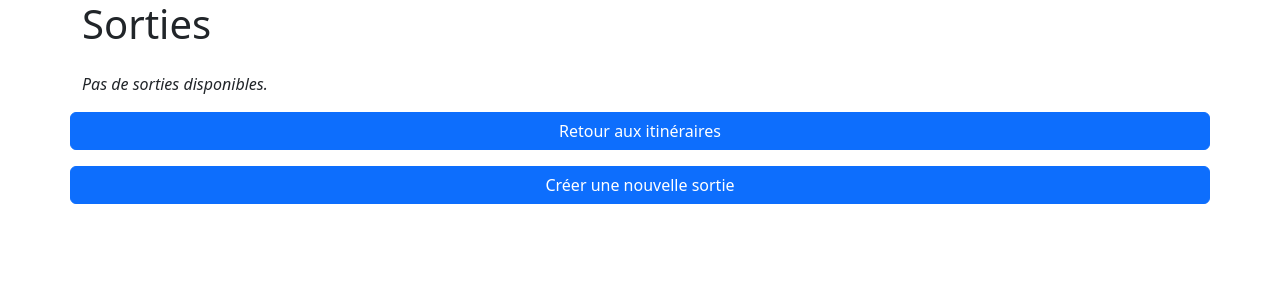
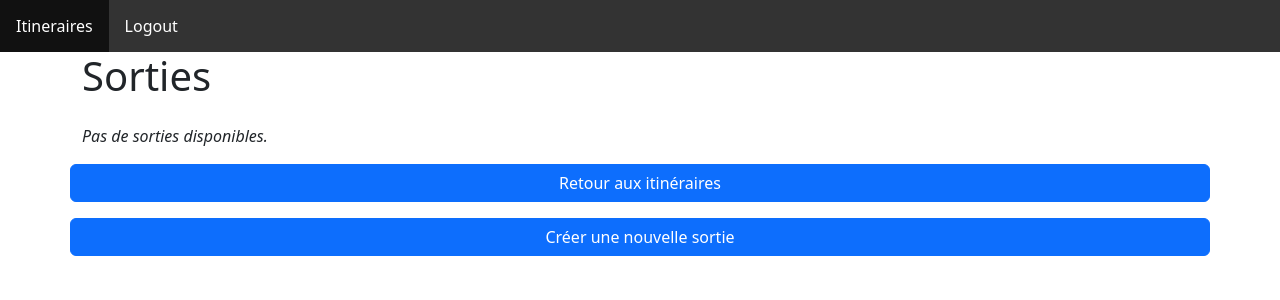
Before and after one commit to simonbeguin/topoguide-simon-beguin, a Django app: template topoguide/itineraires/templates/itineraires/sorties.html in a window 1280 px wide. Shown: the top 300 px of the page. Run offline with Django 4.2, Linux system fonts and the light colour scheme; the template is opened without the code that fills it, so the values that code supplies are empty; some libraries are stand-ins or nearby versions.

Commit message:
Ajout d'une barre de navigation

```diff
--- a/topoguide/itineraires/templates/base.html
+++ b/topoguide/itineraires/templates/base.html
@@ -13,9 +13,40 @@
     {# Display django.contrib.messages as Bootstrap alerts #}
     {% bootstrap_messages %}
     <title>{% block title %}TOPOGUIDE{% endblock %}</title>
+    <style>
+        ul {
+          list-style-type: none;
+          margin: 0;
+          padding: 0;
+          overflow: hidden;
+          background-color: #333;
+        }
+
+        li {
+          float: left;
+        }
+
+        li a {
+          display: block;
+          color: white;
+          text-align: center;
+          padding: 14px 16px;
+          text-decoration: none;
+        }
+
+        li a:hover {
+          background-color: #111;
+        }
+    </style>
 </head>
 
 <body>
+
+    <ul>
+        <li><a class="active" href="/itineraires/">Itineraires</a></li>
+        <li><a href="#news">Logout</a></li>
+      </ul>
+
     <div class="container">
 
         {% block content %}{% endblock %}
```
Also changed, not shown: topoguide/itineraires/views.py (+4 -4 lines).
